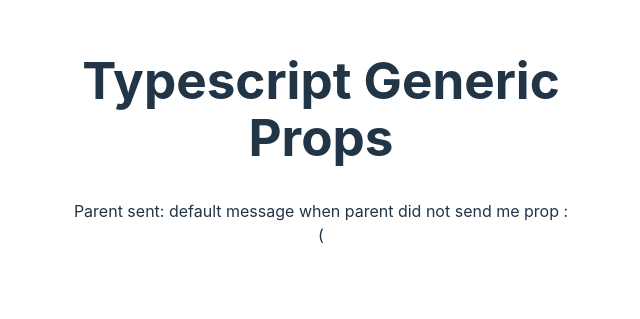
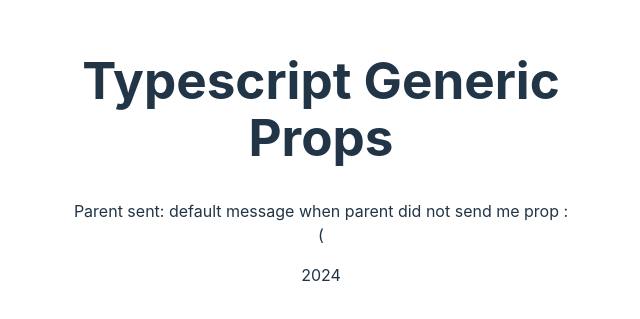
Before and after one commit to alonzojoe/ts-refresher, a Vue app: page / in a window 1280 px wide. Shown: the part 257-576 px from the top of the page, without its empty margins (319-959 px from the left). Built offline with nearby package versions, Linux system fonts and the light colour scheme.

Commit message:
refs and reactive components

```diff
--- a/src/components/GenericComp.vue
+++ b/src/components/GenericComp.vue
@@ -2,10 +2,13 @@
   <div class="box">
     <h1>Typescript Generic Props</h1>
     <p>Parent sent: {{ props.message }}</p>
+    <span>{{ year }}</span>
   </div>
 </template>
 
 <script setup lang="ts" generic="T extends string">
+import { ref, type Ref } from "vue";
+const year: Ref<string | number> = ref(2024);
 // const props = defineProps<{
 //   message: string;
 // }>();
@@ -42,7 +45,7 @@
 
 // newstyle in vue3
 const emit = defineEmits<{
-  change: [id: string];
+  change: [id: string]; //bracket style notation
   update: [value: string];
 }>();
 </script>
```
